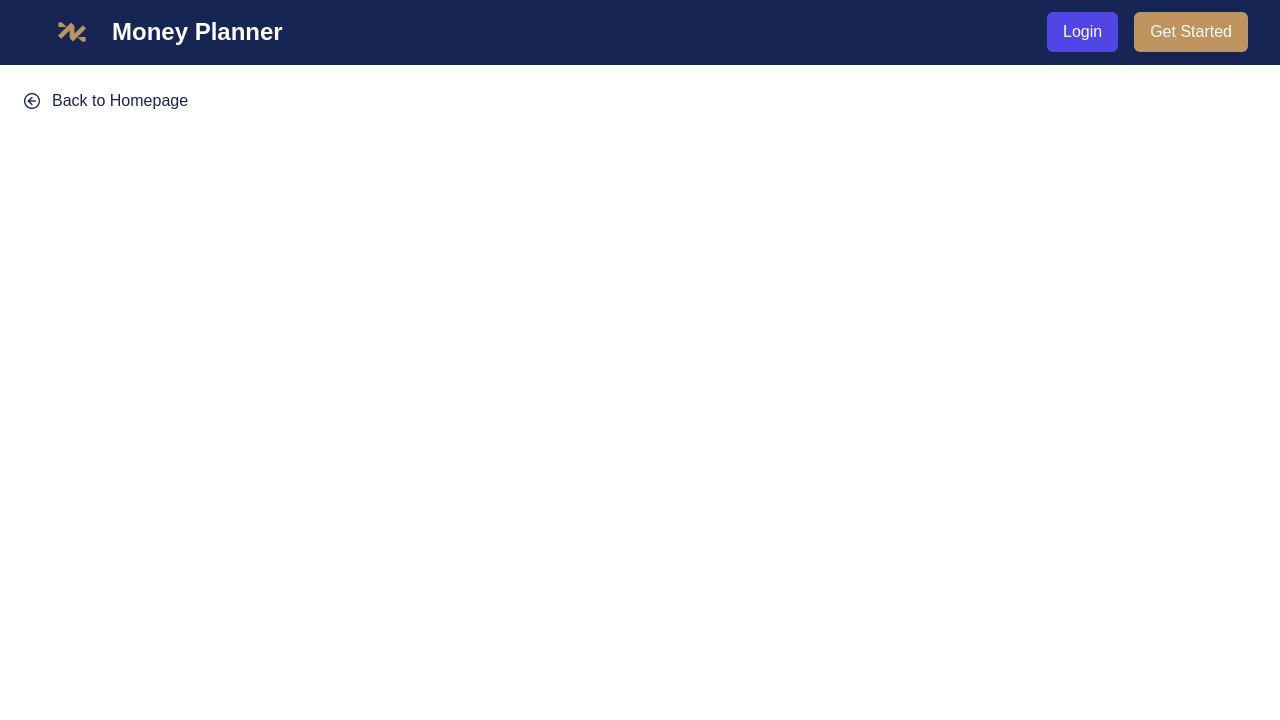
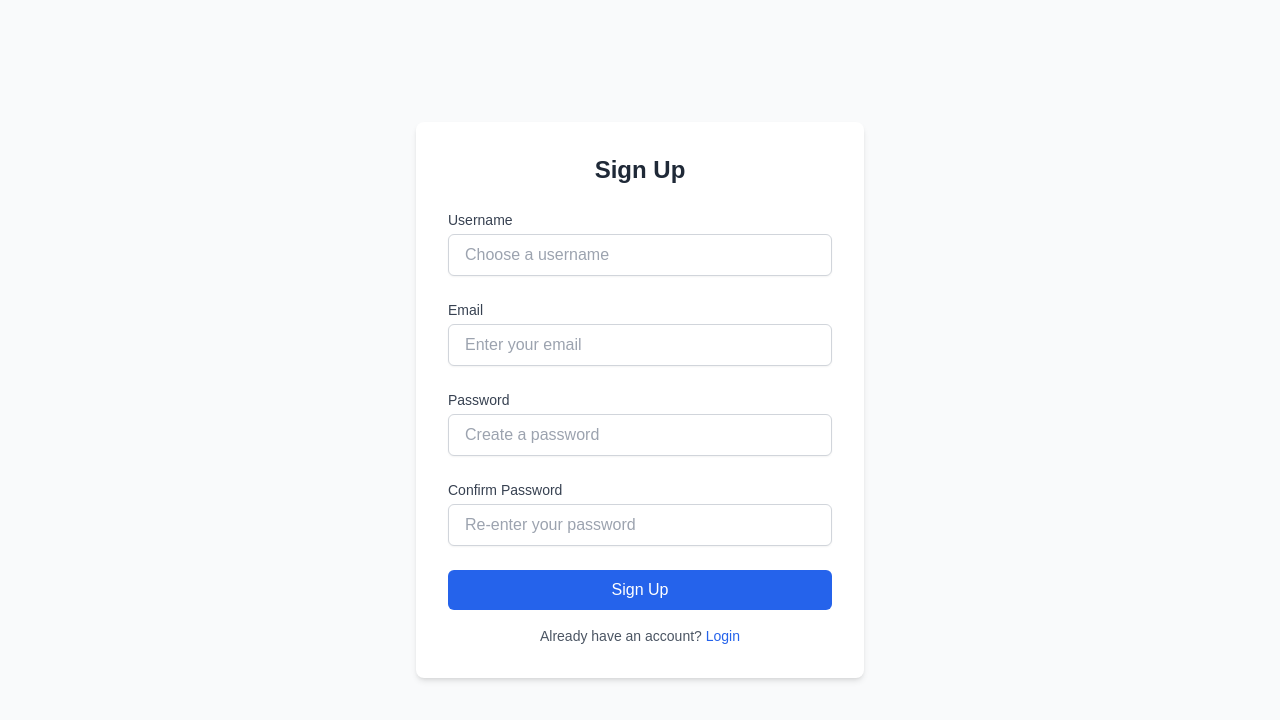
Before and after one commit to LvLTroubleshooter/money_planner, a Vue app in the folder frontendvue/: page /get-started in a window 1280 px wide. Shown: the top 720 px of the page. Built offline with nearby package versions, Linux system fonts and the light colour scheme.

Commit message:
Added: SignIn, LoginPageView(empty)

```diff
--- a/frontendvue/src/App.vue
+++ b/frontendvue/src/App.vue
@@ -1,11 +1,10 @@
 <script setup>
-import Navbar from "@/components/Navbar.vue";
 import 'primeicons/primeicons.css';
 import { RouterView } from "vue-router";
 
 </script>
 
 <template>
-  <Navbar />
+
   <RouterView />
 </template>
--- /dev/null
+++ b/frontendvue/src/components/SignIn.vue
@@ -0,0 +1,83 @@
+<script setup>
+import { RouterLink } from "vue-router";
+
+</script>
+
+<template>
+  <div class="min-h-screen flex items-center justify-center bg-gray-50">
+    <div class="bg-white shadow-md rounded-lg p-8 w-full max-w-md">
+      <h2 class="text-2xl font-bold text-gray-800 text-center mb-6">Sign Up</h2>
+      <form @submit.prevent class="space-y-6">
+        <!-- Username -->
+        <div>
+          <label for="username" class="block text-sm font-medium text-gray-700">Username</label>
+          <input
+              id="username"
+              type="text"
+              placeholder="Choose a username"
+              class="mt-1 block w-full px-4 py-2 border border-gray-300 rounded-md shadow-sm focus:ring-blue-500 focus:border-blue-500"
+              required
+          />
+        </div>
+
+        <!-- Email -->
+        <div>
+          <label for="email" class="block text-sm font-medium text-gray-700">Email</label>
+          <input
+              id="email"
+              type="email"
+              placeholder="Enter your email"
+              class="mt-1 block w-full px-4 py-2 border border-gray-300 rounded-md shadow-sm focus:ring-blue-500 focus:border-blue-500"
+              required
+          />
+        </div>
+
+        <!-- Password -->
+        <div>
+          <label for="password" class="block text-sm font-medium text-gray-700">Password</label>
+          <input
+              id="password"
+              type="password"
+              placeholder="Create a password"
+              class="mt-1 block w-full px-4 py-2 border border-gray-300 rounded-md shadow-sm focus:ring-blue-500 focus:border-blue-500"
+              required
+          />
+        </div>
+
+        <!-- Re-enter Password -->
+        <div>
+          <label for="confirm-password" class="block text-sm font-medium text-gray-700">Confirm Password</label>
+          <input
+              id="confirm-password"
+              type="password"
+              placeholder="Re-enter your password"
+              class="mt-1 block w-full px-4 py-2 border border-gray-300 rounded-md shadow-sm focus:ring-blue-500 focus:border-blue-500"
+              required
+          />
+        </div>
+
+        <!-- Submit Button -->
+        <div>
+          <button
+              type="submit"
+              class="w-full bg-blue-600 text-white font-medium py-2 px-4 rounded-md hover:bg-blue-700 transition"
+          >
+            Sign Up
+          </button>
+        </div>
+      </form>
+
+      <!-- Footer Links -->
+      <div class="mt-4 text-center">
+        <p class="text-sm text-gray-600">
+          Already have an account?
+          <RouterLink to="/login-page" class="text-blue-600 hover:underline">Login</RouterLink>
+        </p>
+      </div>
+    </div>
+  </div>
+</template>
+
+<style scoped>
+
+</style>
--- a/frontendvue/src/router/index.js
+++ b/frontendvue/src/router/index.js
@@ -1,6 +1,7 @@
 import {createRouter, createWebHistory} from 'vue-router';
 import LandingPageView from '@/views/LandingPageView.vue'
 import GetStartedView from "@/views/GetStartedView.vue";
+import LoginPageView from "@/views/LoginPageView.vue";
 
 const router = createRouter({
     history: createWebHistory(import.meta.env.BASE_URL),
@@ -14,6 +15,11 @@ const router = createRouter({
             path: '/get-started',
             name: 'GetStarted',
             component: GetStartedView
+        },
+        {
+            path: '/login-page',
+            name: 'Login',
+            component: LoginPageView
         }
 
     ]
--- a/frontendvue/src/views/GetStartedView.vue
+++ b/frontendvue/src/views/GetStartedView.vue
@@ -1,9 +1,14 @@
 <script setup>
 import BackButton from "@/components/BackButton.vue";
+import SignIn from "@/components/SignIn.vue";
 
 </script>
 
-<template>
-<BackButton title="Back to Homepage" to="/" />
+<template >
+  <section class="bg-gray-50">
+
+    <sign-in />
+  </section>
+
 
 </template>
--- a/frontendvue/src/views/LandingPageView.vue
+++ b/frontendvue/src/views/LandingPageView.vue
@@ -3,9 +3,11 @@ import HomeCards from "@/components/HomeCards.vue";
 import Hero from "@/components/Hero.vue";
 import FaQ from "@/components/FaQ.vue";
 import Footer from "@/components/Footer.vue";
+import Navbar from "@/components/Navbar.vue";
 </script>
 
 <template>
+  <Navbar />
   <Hero />
   <HomeCards />
   <FaQ />
--- /dev/null
+++ b/frontendvue/src/views/LoginPageView.vue
@@ -0,0 +1,12 @@
+<script setup>
+import BackButton from "@/components/BackButton.vue";
+</script>
+
+<template>
+  <BackButton title="Back to Homepage" to="/" />
+
+</template>
+
+<style scoped>
+
+</style>
```
